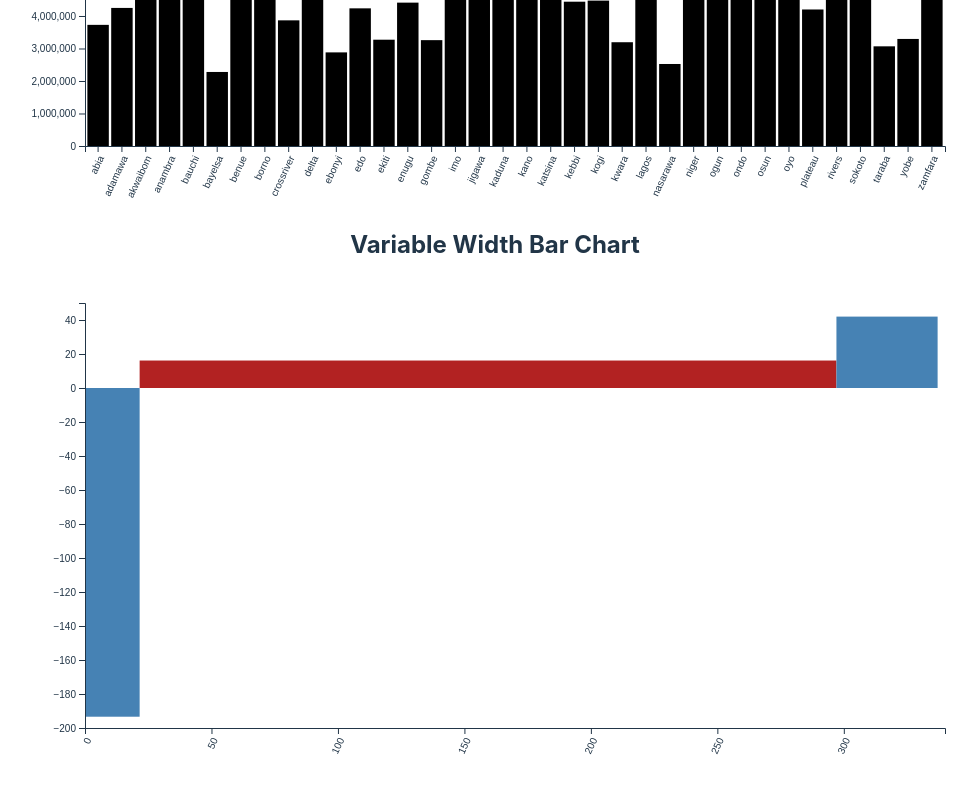
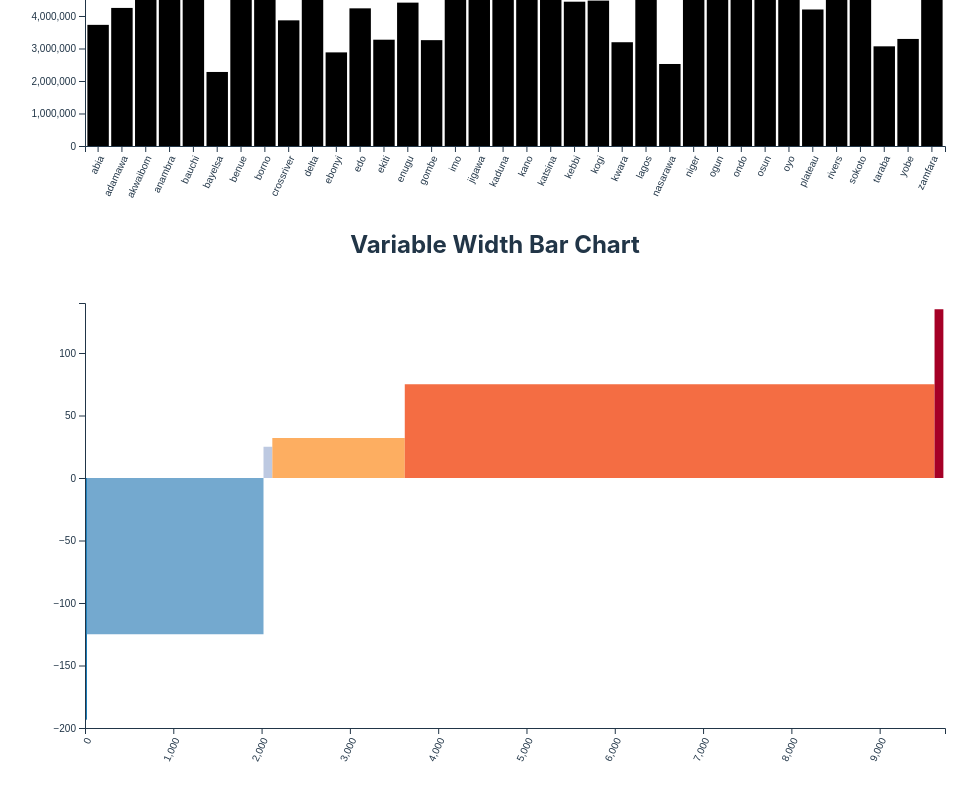
Before and after one commit to andre-wells/d3-variwide-chart, a React (Vite) app: page / in a window 1280 px wide. Shown: the part 532-1332 px from the top of the page, without its empty margins (145-1122 px from the left). Built offline with nearby package versions, Linux system fonts and the light colour scheme.

Commit message:
Added colors and a new data set

```diff
--- a/src/App.tsx
+++ b/src/App.tsx
@@ -1,6 +1,58 @@
 import './App.css';
 import BarChartWithScale from './components/BarChartWithScale';
 import { VaribleWidthBarChart } from './components/VaribleWidthBarChart';
+import { type Datum } from './components/VaribleWidthBarChart/models';
+
+const data: Datum[] = [
+  {
+    name: 'Example 1',
+    y: -193.36,
+    x: 21.6,
+  },
+  {
+    name: 'Example 2',
+    y: 16.16,
+    x: 275.48,
+  },
+  {
+    name: 'Example 3',
+    y: 42,
+    x: 40,
+  },
+];
+
+const sortedData: Datum[] = [
+  {
+    name: 'Example 1',
+    y: -193.36,
+    x: 21.6,
+  },
+  {
+    name: 'Example 2',
+    y: -125,
+    x: 2000,
+  },
+  {
+    name: 'Example 3',
+    y: 25,
+    x: 100,
+  },
+  {
+    name: 'Example 4',
+    y: 32,
+    x: 1500,
+  },
+  {
+    name: 'Example 5',
+    y: 75,
+    x: 6000,
+  },
+  {
+    name: 'Example 6',
+    y: 135,
+    x: 100,
+  },
+];
 
 function App() {
   return (
@@ -11,7 +63,13 @@ function App() {
       <BarChartWithScale />
 
       <h2>Variable Width Bar Chart</h2>
-      <VaribleWidthBarChart />
+      <VaribleWidthBarChart
+        width={960}
+        height={500}
+        scaleTickFactor={20}
+        margin={{ top: 20, right: 30, bottom: 55, left: 70 }}
+        data={sortedData}
+      />
     </div>
   );
 }
--- a/src/components/VaribleWidthBarChart/VaribleWidthBarChart.tsx
+++ b/src/components/VaribleWidthBarChart/VaribleWidthBarChart.tsx
@@ -1,33 +1,20 @@
 import * as d3 from 'd3';
 import { useEffect, useRef } from 'react';
+import { getColor } from './colors';
 import { type Datum, type IMargin } from './models';
-
 import { getMaxRange, getMaxRangeFromValue, getMinRange } from './utils';
 
-const scaleTickFactor = 10;
-const width = 960;
-const height = 500;
-const margin: IMargin = { top: 20, right: 30, bottom: 55, left: 70 };
+interface IProps {
+  width: number;
+  height: number;
+  scaleTickFactor: number;
+  margin: IMargin;
+  data: Datum[];
+}
 
-const data: Datum[] = [
-  {
-    name: 'Example 1',
-    y: -193.36,
-    x: 21.6,
-  },
-  {
-    name: 'Example 2',
-    y: 16.16,
-    x: 275.48,
-  },
-  {
-    name: 'Example 3',
-    y: 42,
-    x: 40,
-  },
-];
+export const VaribleWidthBarChart = (props: IProps) => {
+  const { width, height, scaleTickFactor, margin, data } = props;
 
-export const VaribleWidthBarChart = () => {
   const containerRef = useRef<HTMLDivElement>(null);
 
   useEffect(() => {
@@ -101,7 +88,7 @@ export const VaribleWidthBarChart = () => {
         return Math.abs(yScale(0) - yScale(d.y));
       })
       .attr('fill', (d, i) => {
-        return i % 2 === 0 ? 'steelblue' : 'firebrick';
+        return getColor(i);
       });
 
     // append x axis
--- /dev/null
+++ b/src/components/VaribleWidthBarChart/colors.ts
@@ -0,0 +1,21 @@
+export const getColor = (index: number): string => {
+  const colorIndex = index % colorPalette.length;
+  return blueToOrangePalette[colorIndex];
+};
+
+const colorPalette = [
+  '#1f77b4', // muted blue
+  '#ff7f0e', // safety orange
+  '#2ca02c', // cooked asparagus green
+  '#d62728', // brick red
+  '#9467bd', // muted purple
+  '#8c564b', // chestnut brown
+  '#e377c2', // raspberry yogurt pink
+  '#7f7f7f', // middle gray
+  '#bcbd22', // curry yellow-green
+  '#17becf', // blue-teal
+  '#FDB813', // sunflower yellow
+  '#ED1C24', // tomato red
+];
+
+const blueToOrangePalette = ['#0570b0', '#74a9cf', '#bdc9e1', '#fdae61', '#f46d43', '#a50026'];
```
